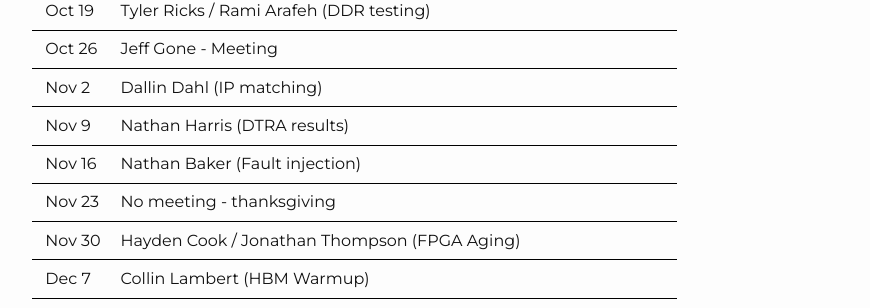
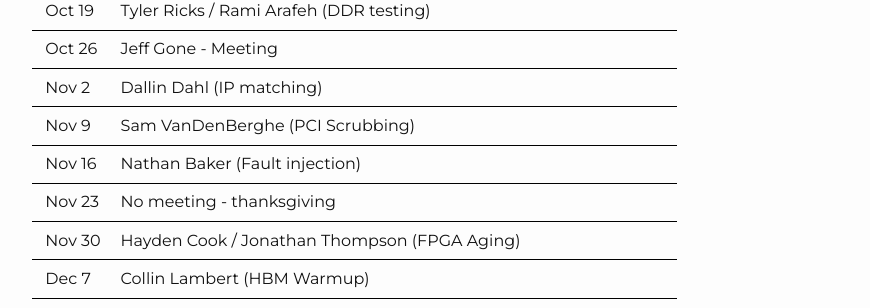
Before and after one commit to byuccl/byuccl.github.io, a Jekyll site: the page built from pages/schedule.md, in a window 1280 px wide and 900 px high, scrolled down 352 px. Shown: the part 144-452 px from the top of the window, without its empty margins (53-923 px from the left). Built offline with Jekyll 4.4.1, drawn with Linux system fonts in a browser that asks for light colours; nearby versions of some CDN libraries.

Commit message:
schedule

```diff
--- a/pages/schedule.md
+++ b/pages/schedule.md
@@ -19,7 +19,7 @@ title: Schedule
 |Oct 19     | Tyler Ricks / Rami Arafeh (DDR testing)       |                           |
 |Oct 26     | Jeff Gone - Meeting                           |                           |
 |Nov 2      | Dallin Dahl (IP matching)                     |                           |
-|Nov 9      | Nathan Harris (DTRA results)                  |                           |
+|Nov 9      | Sam VanDenBerghe (PCI Scrubbing)              |                           |
 |Nov 16     | Nathan Baker (Fault injection)                |                           |
 |Nov 23     | No meeting - thanksgiving                     |                           |
 |Nov 30     | Hayden Cook / Jonathan Thompson (FPGA Aging)  |                           |
```
